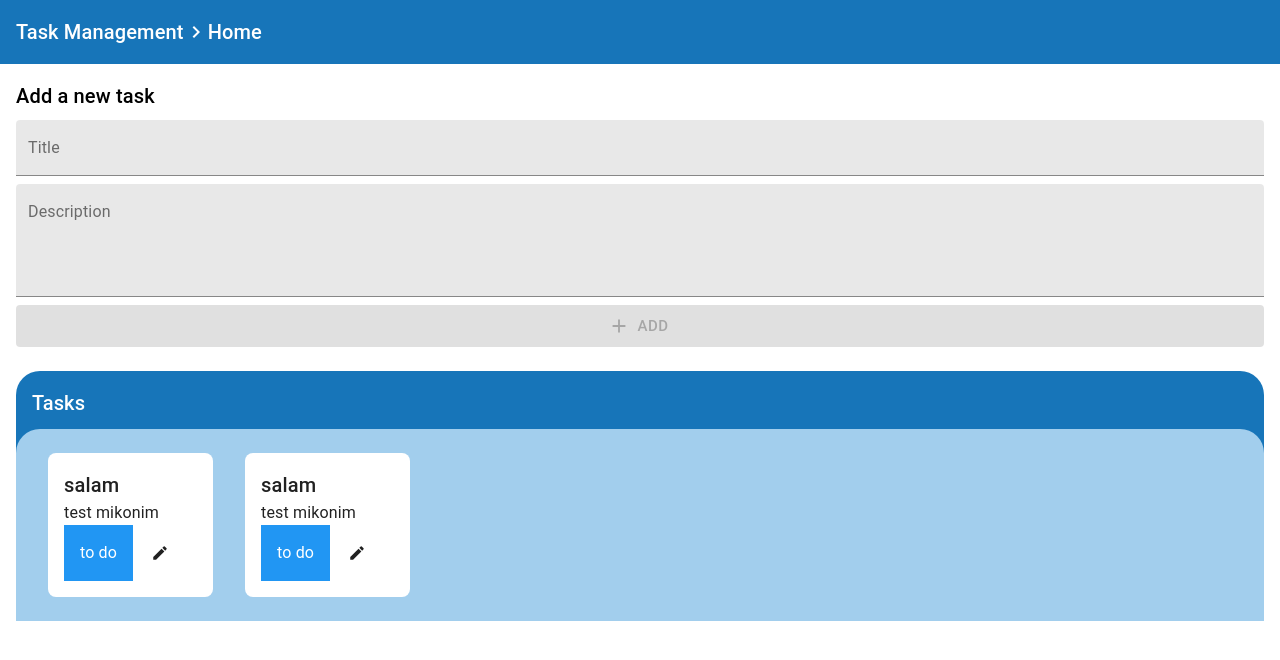
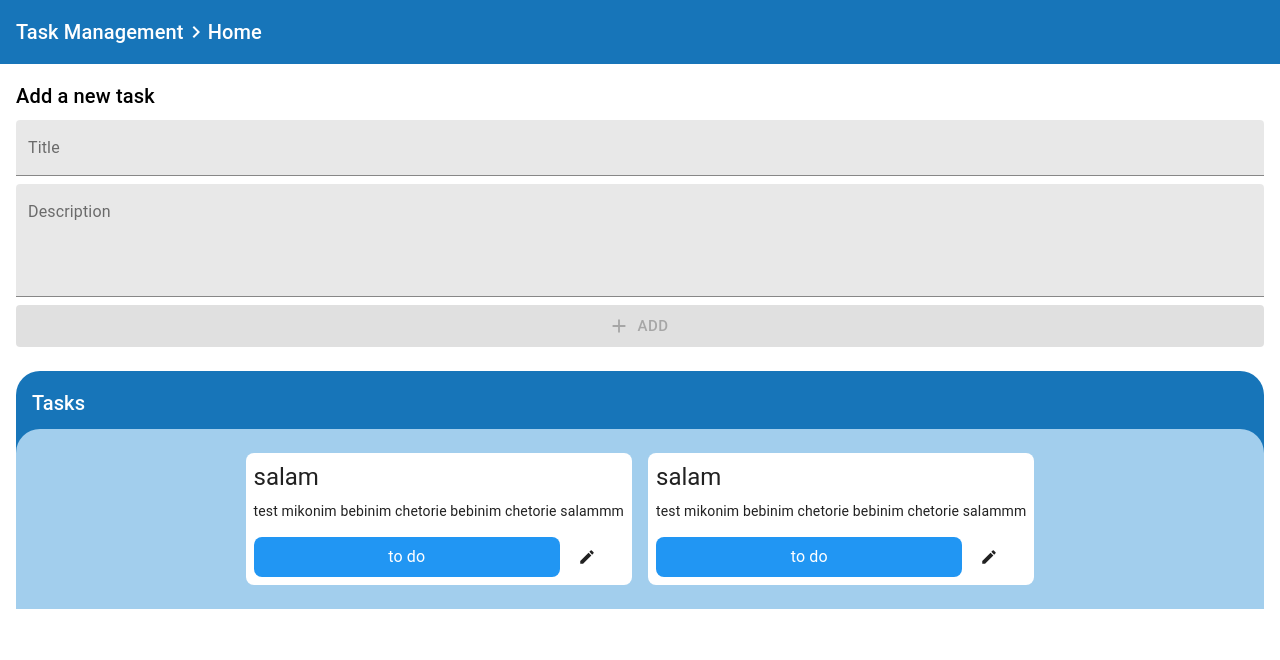
Before and after one commit to idin-khayami/Todo-list, a React (Create React App) app: page / in a window 1280 px wide. Shown: the top 660 px of the page. Built offline with nearby package versions, Linux system fonts and the light colour scheme.

Commit message:
feat: implement ui for task card

```diff
--- a/src/components/TaskCard/index.tsx
+++ b/src/components/TaskCard/index.tsx
@@ -15,16 +15,27 @@ const TaskCard = ({ title, description, status }: TaskCardProps) => {
       display="flex"
       flexDirection="column"
       borderRadius={8}
-      p={2}
+      p={1}
+      mx={1}
     >
-      <Typography variant="h6" component="h1">
+      <Typography variant="h5" component="h1">
         {title}
       </Typography>
-      <Typography variant="body1" component="p">
-        {description}
-      </Typography>
-      <Box display="flex">
-        <Box bgcolor="info.main" color="info.contrastText" p={2}>
+      <Box my={1}>
+        <Typography variant="body2" component="p">
+          {description}
+        </Typography>
+      </Box>
+      <Box display="flex" justifyContent="space-between" mt={1}>
+        <Box
+          bgcolor="info.main"
+          color="info.contrastText"
+          py={1}
+          px={2}
+          borderRadius={8}
+          flexGrow="1"
+          textAlign="center"
+        >
           <Typography variant="body1" component="h6">
             {status}
           </Typography>
--- a/src/components/TasksList/index.tsx
+++ b/src/components/TasksList/index.tsx
@@ -42,21 +42,17 @@ function TaskList() {
           px={2}
           mt={-3}
         >
-          <Box display="flex">
-            <Box px={2}>
+          <Box display="flex" mx="auto">
             <TaskCard
               title="salam"
-                description="test mikonim"
+              description="test mikonim bebinim chetorie bebinim chetorie salammm"
               status="to do"
             />
-            </Box>
-            <Box px={2}>
             <TaskCard
               title="salam"
-                description="test mikonim"
+              description="test mikonim bebinim chetorie bebinim chetorie salammm"
               status="to do"
             />
-            </Box>
           </Box>
           {/* <NoResult /> */}
         </Box>
```
Lines whose indentation alone changed are shown as unchanged.
